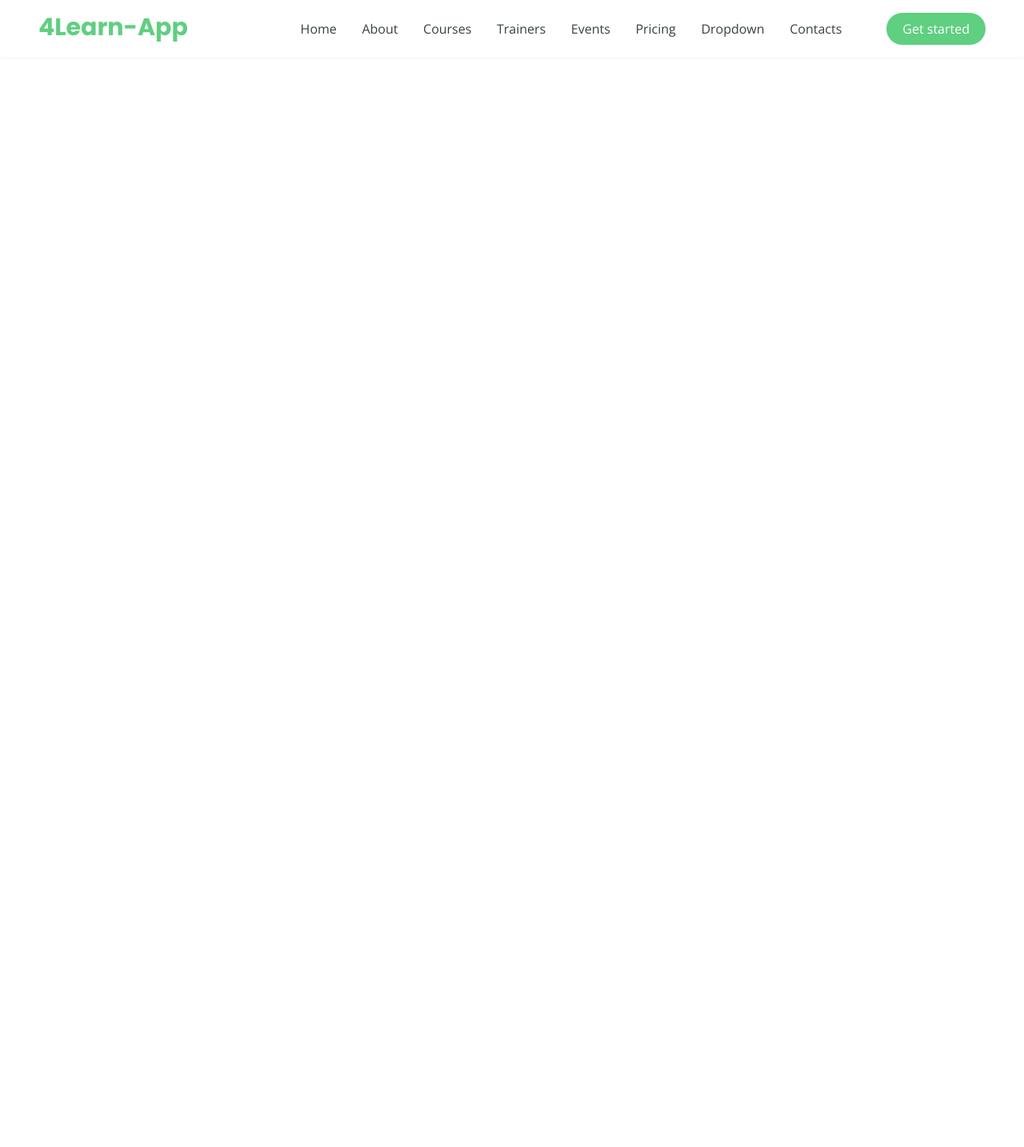
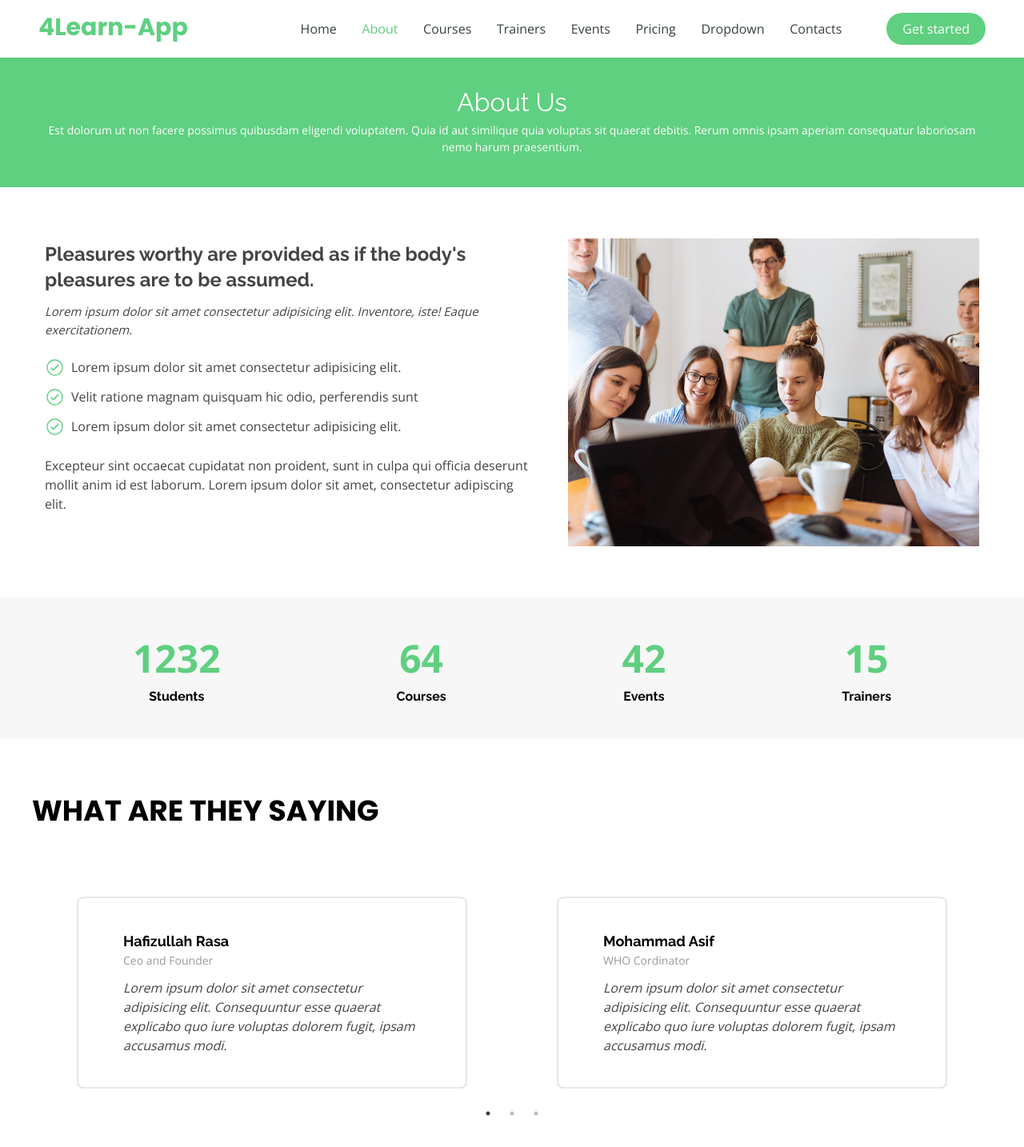
Before and after one commit to mhnazary/4Learn-website, a React (Create React App) app: page /About in a window 1280 px wide. Shown: the top 1434 px of the page at 80% size. Before the commit the page ends 800 px from the top, so only its background shows below. Built offline with nearby package versions, Linux system fonts and the light colour scheme.

Commit message:
Added About many components to About page

```diff
--- a/package.json
+++ b/package.json
@@ -16,6 +16,8 @@
     "react-icons": "^4.12.0",
     "react-router-dom": "^6.21.1",
     "react-scripts": "5.0.1",
+    "react-slick": "^0.29.0",
+    "slick-carousel": "^1.8.1",
     "web-vitals": "^2.1.4"
   },
   "scripts": {
--- a/src/App.css
+++ b/src/App.css
@@ -1,38 +1,3 @@
-.App {
-  text-align: center;
+.active {
+  color: #5fcf80;
 }
-
-.App-logo {
-  height: 40vmin;
-  pointer-events: none;
-}
-
-@media (prefers-reduced-motion: no-preference) {
-  .App-logo {
-    animation: App-logo-spin infinite 20s linear;
-  }
-}
-
-.App-header {
-  background-color: #282c34;
-  min-height: 100vh;
-  display: flex;
-  flex-direction: column;
-  align-items: center;
-  justify-content: center;
-  font-size: calc(10px + 2vmin);
-  color: white;
-}
-
-.App-link {
-  color: #61dafb;
-}
-
-@keyframes App-logo-spin {
-  from {
-    transform: rotate(0deg);
-  }
-  to {
-    transform: rotate(360deg);
-  }
-}
--- /dev/null
+++ b/src/components/About/Slider.jsx
@@ -0,0 +1,116 @@
+import React from "react";
+import Slider from "react-slick";
+import "slick-carousel/slick/slick.css";
+import "slick-carousel/slick/slick-theme.css";
+
+const MultipleItems = () => {
+  const settings = {
+    dots: true,
+    infinite: true,
+    speed: 500,
+    slidesToShow: 2,
+    slidesToScroll: 2,
+  };
+
+  return (
+    <div className=" py-16 px-10">
+      <h1 className="text-[36px] font-600 font-poppins mb-16">
+        WHAT ARE THEY SAYING
+      </h1>
+      <Slider {...settings}>
+        <div className=" w-4/6 h-60 px-14 mb-8">
+          <div className="border-2 border-gray-200 px-14 py-10 mt-4 rounded-lg">
+            <h1 className="font-raleway text-[18px] font-bold">
+              Hafizullah Rasa
+            </h1>
+            <p className="text-[14px] font-sans text-[#999999] pb-3">
+              Ceo and Founder
+            </p>
+            <span className="text-[16px] font-sans text-[#444444] italic">
+              <i className="bx bxs-quote-alt-left quote-icon-left"></i>
+              Lorem ipsum dolor sit amet consectetur adipisicing elit.
+              Consequuntur esse quaerat explicabo quo iure voluptas dolorem
+              fugit, ipsam accusamus modi.
+              <i className="bx bxs-quote-alt-left quote-icon-left"></i>
+            </span>
+          </div>
+        </div>
+        <div className=" w-4/6 h-60 px-14 mb-8">
+          <div className="border-2 border-gray-200 px-14 py-10 mt-4 rounded-lg">
+            <h1 className="font-raleway text-[18px] font-bold">
+              Mohammad Asif
+            </h1>
+            <p className="text-[14px] font-sans text-[#999999] pb-3">
+              WHO Cordinator
+            </p>
+            <span className="text-[16px] font-sans text-[#444444] italic">
+              Lorem ipsum dolor sit amet consectetur adipisicing elit.
+              Consequuntur esse quaerat explicabo quo iure voluptas dolorem
+              fugit, ipsam accusamus modi.
+            </span>
+          </div>
+        </div>
+        <div className=" w-4/6 h-60 px-14 mb-8">
+          <div className="border-2 border-gray-200 px-14 py-10 mt-4 rounded-lg">
+            <h1 className="font-raleway text-[18px] font-bold">Reza Merzai</h1>
+            <p className="text-[14px] font-sans text-[#999999] pb-3">
+              Pubg Player Pro
+            </p>
+            <span className="text-[16px] font-sans text-[#444444] italic">
+              Lorem ipsum dolor sit amet consectetur adipisicing elit.
+              Consequuntur esse quaerat explicabo quo iure voluptas dolorem
+              fugit, ipsam accusamus modi.
+            </span>
+          </div>
+        </div>
+        <div className=" w-4/6 h-60 px-14 mb-8">
+          <div className="border-2 border-gray-200 px-14 py-10 mt-4 rounded-lg">
+            <h1 className="font-raleway text-[18px] font-bold">
+              Mohammad Anwar
+            </h1>
+            <p className="text-[14px] font-sans text-[#999999] pb-3">
+              Visa Registration Specialist
+            </p>
+            <span className="text-[16px] font-sans text-[#444444] italic">
+              Lorem ipsum dolor sit amet consectetur adipisicing elit.
+              Consequuntur esse quaerat explicabo quo iure voluptas dolorem
+              fugit, ipsam accusamus modi.
+            </span>
+          </div>
+        </div>
+        <div className=" w-4/6 h-60 px-14 mb-8">
+          <div className="border-2 border-gray-200 px-14 py-10 mt-4 rounded-lg">
+            <h1 className="font-raleway text-[18px] font-bold">
+              Mohammad Zahir
+            </h1>
+            <p className="text-[14px] font-sans text-[#999999] pb-3">
+              Dari Poet
+            </p>
+            <span className="text-[16px] font-sans text-[#444444] italic">
+              Lorem ipsum dolor sit amet consectetur adipisicing elit.
+              Consequuntur esse quaerat explicabo quo iure voluptas dolorem
+              fugit, ipsam accusamus modi.
+            </span>
+          </div>
+        </div>
+        <div className=" w-4/6 h-60 px-14 mb-8">
+          <div className="border-2 border-gray-200 px-14 py-10 mt-4 rounded-lg">
+            <h1 className="font-raleway text-[18px] font-bold">
+              Khan Mohammad
+            </h1>
+            <p className="text-[14px] font-sans text-[#999999] pb-3">
+              Professor
+            </p>
+            <span className="text-[16px] font-sans text-[#444444] italic">
+              Lorem ipsum dolor sit amet consectetur adipisicing elit.
+              Consequuntur esse quaerat explicabo quo iure voluptas dolorem
+              fugit, ipsam accusamus modi.
+            </span>
+          </div>
+        </div>
+      </Slider>
+    </div>
+  );
+};
+
+export default MultipleItems;
--- a/src/pages/About/About.jsx
+++ b/src/pages/About/About.jsx
@@ -1,10 +1,33 @@
+import HomeInfo from "../../components/About/About";
+import AboutNums from "../../components/About/AboutNums";
 import Navbar from "../../components/Navbar/Navbar";
+import MultipleItems from '../../components/About/Slider.jsx'
 
 function About() {
   return (
     <>
       <Navbar />
-      <h1>Welcome to About</h1>
+      <div className="pt-16">
+        <AboutPart />
+        <HomeInfo />
+        <AboutNums />
+        <MultipleItems />
+      </div>
+    </>
+  );
+}
+
+function AboutPart() {
+  return (
+    <>
+      <div className="px-4 lg:px-10 bg-green flex flex-col justify-center items-center py-10 text-white ">
+        <h1 className="text-[32px] font-raleway">About Us</h1>
+        <p className="text-center md:text-center text-[14px] font-sans">
+          Est dolorum ut non facere possimus quibusdam eligendi voluptatem. Quia
+          id aut similique quia voluptas sit quaerat debitis. Rerum omnis ipsam
+          aperiam consequatur laboriosam nemo harum praesentium.
+        </p>
+      </div>
     </>
   );
 }
```
Also changed, not shown: 1 other file (tests, documents, lock files or other folders).
